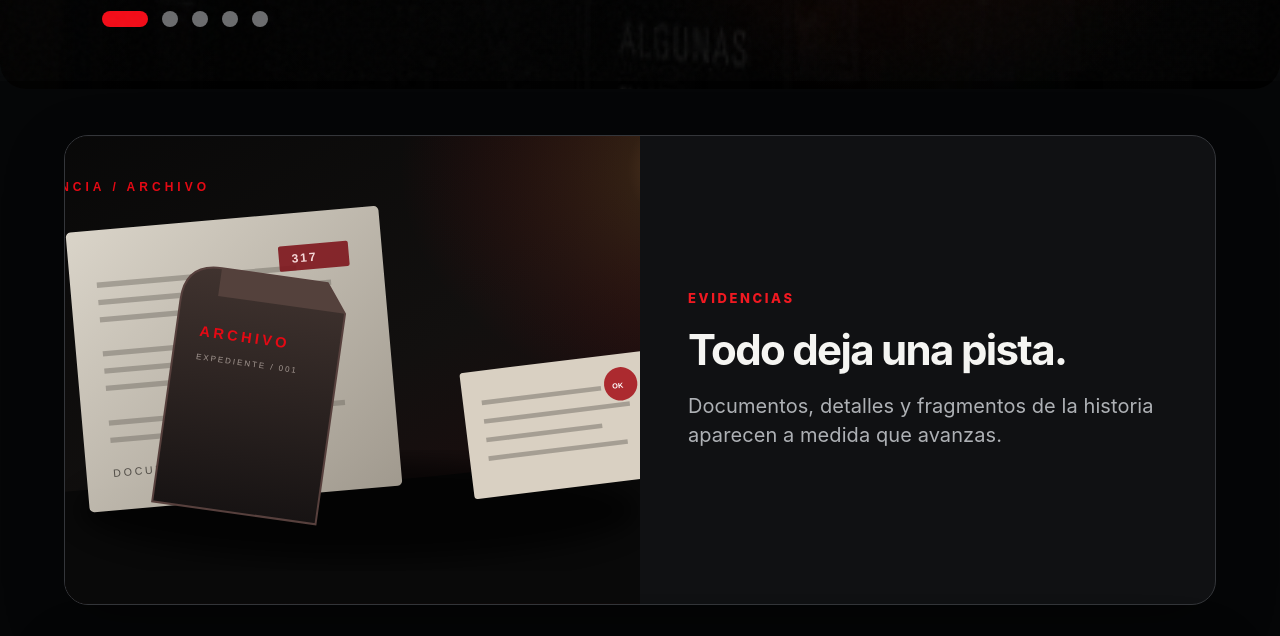
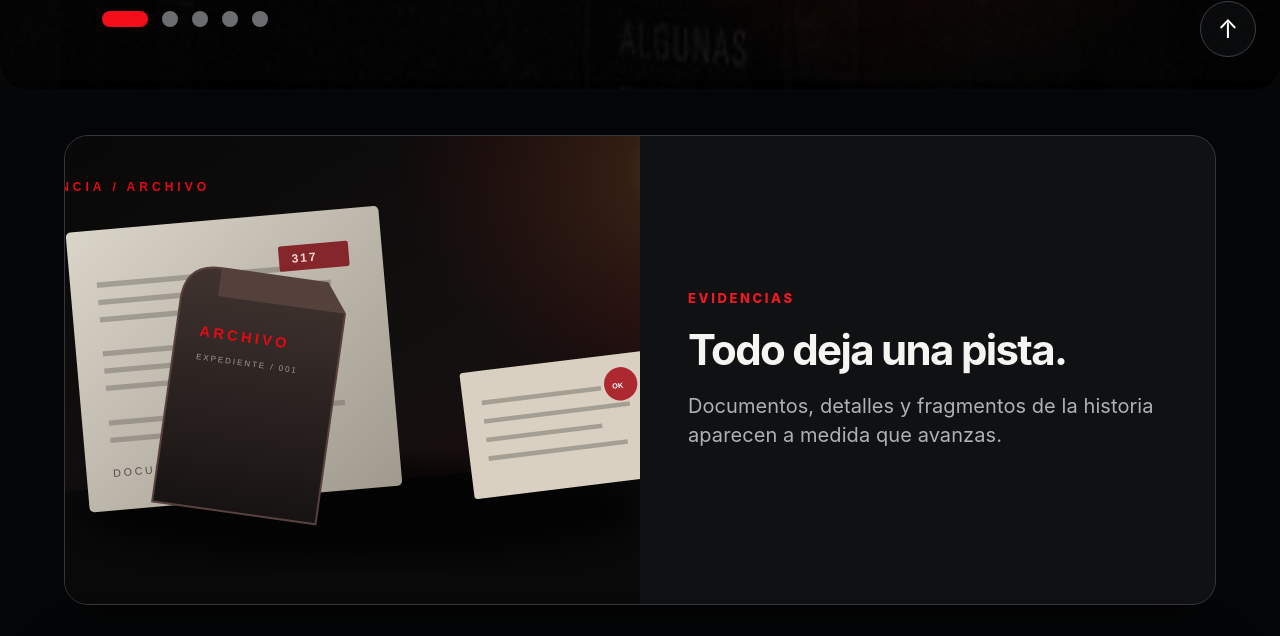
Before and after one commit to cesarrosa610-collab/el-vago, a Next.js app: page / in a window 1280 px wide. Shown: the part 719-1355 px from the top of the page. Built offline with nearby package versions, Linux system fonts and the light colour scheme; no server answers; the database is empty.

Commit message:
Add final homepage motion and return control

```diff
--- a/src/app/style.css
+++ b/src/app/style.css
@@ -2508,3 +2508,14 @@ body{
  .communityFinal{margin-top:62px;padding:58px 34px;min-height:480px}.communityQuote{font-size:28px}.communityRule{margin:28px 0 52px}.communityFinal h2{font-size:19px;line-height:1.55}.communityFinal>a{height:56px;width:100%;justify-content:center}
  .premiumFinal{margin:48px 16px 0;padding:48px 24px;min-height:330px;border-radius:20px}.premiumFinal h2{font-size:38px}.premiumFinal>span{font-size:18px}.finalFooter{margin:48px 16px 0;padding:28px 0 0;display:block}.finalFooter nav{margin-top:28px;display:grid;grid-template-columns:repeat(2,1fr);gap:16px}
 }
+
+
+/* FINAL MICRO-POLISH — navigation, motion and return-to-top */
+.storyModule,.universeCard,.caseCard,.communityFinal,.premiumFinal,.finalFooter{
+  animation: vagoReveal .7s ease both;
+}
+.storyModule:nth-child(2){animation-delay:.08s}.caseCard:nth-child(2){animation-delay:.06s}.caseCard:nth-child(3){animation-delay:.12s}
+@keyframes vagoReveal{from{opacity:0;transform:translateY(14px)}to{opacity:1;transform:translateY(0)}}
+.finalBackTop{position:fixed;right:24px;bottom:24px;z-index:40;width:56px;height:56px;display:grid;place-items:center;border:1px solid #3a3d42;border-radius:50%;background:rgba(8,9,10,.9);color:#fff;font-size:25px;box-shadow:0 12px 30px rgba(0,0,0,.35);transition:transform .2s ease,border-color .2s ease,background .2s ease}
+.finalBackTop:hover{transform:translateY(-3px);border-color:#f01921;background:#121416}
+@media(max-width:760px){.finalBackTop{right:18px;bottom:84px;width:52px;height:52px;font-size:23px}}
```
